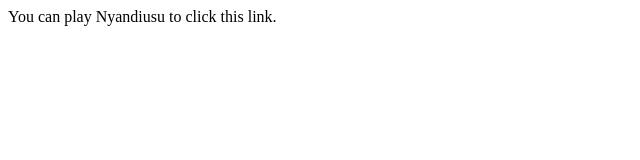
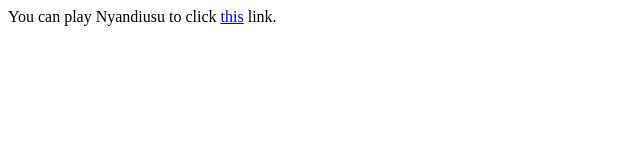
Before and after one commit to shokmt/nyandius, a plain HTML site: page index.html in a window 1280 px wide. Shown: the full height of the page, 0-640 px from the left. Drawn offline with Linux system fonts and the light colour scheme.

Commit message:
Update index.html

```diff
--- a/index.html
+++ b/index.html
@@ -6,6 +6,6 @@
 </head>
 <body>
 You can play Nyandiusu to click
-<a src="./myanime.html">this</a> link.
+<a href="./myanime.html">this</a> link.
 </body>
 </html>
```
